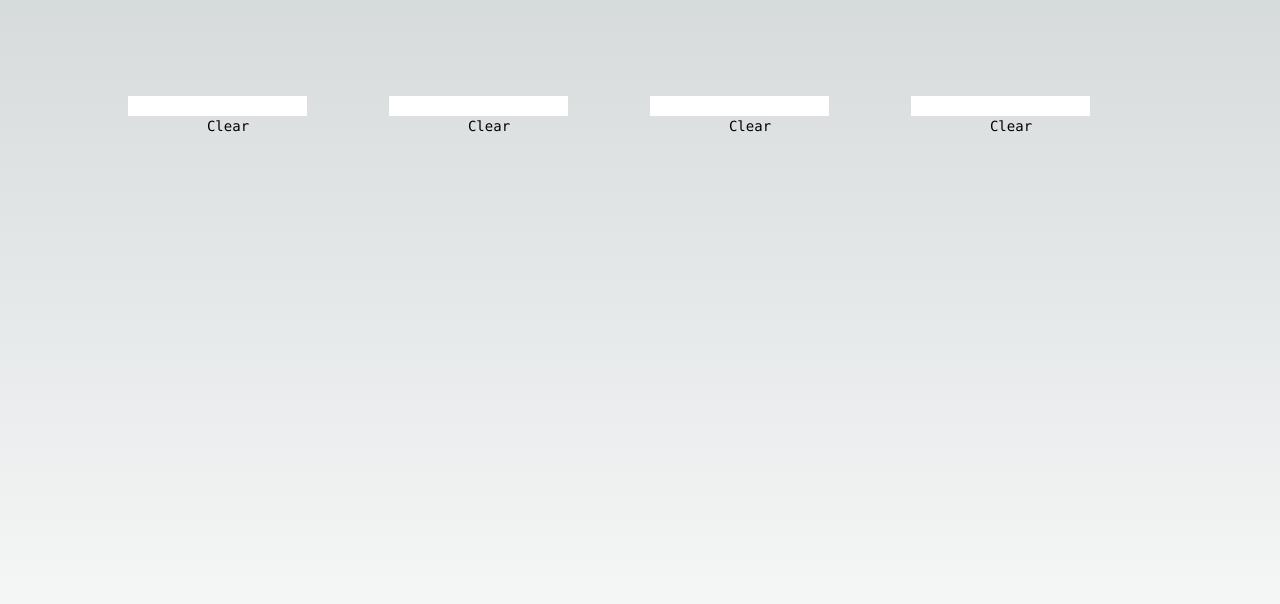
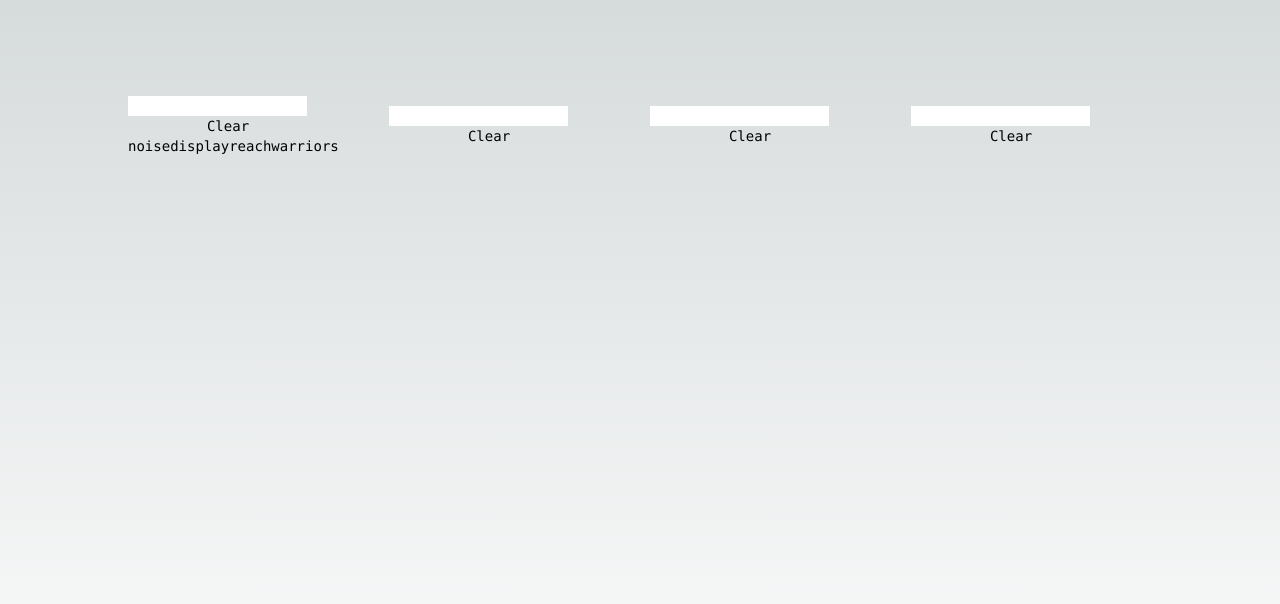
Before and after one commit to nezumi149/nextjs-boilerplate, a Next.js app: page / in a window 1280 px wide. Shown: the top 604 px of the page. Built offline with nearby package versions, Linux system fonts and the light colour scheme.

Commit message:
one leaf

```diff
--- a/app/page.tsx
+++ b/app/page.tsx
@@ -18,6 +18,7 @@ const Home = () => {
         <div style={{ display: "grid", gridTemplateColumns: "repeat(4, 1fr)", gridGap: 20 }} className="z-10 max-w-5xl w-full items-center justify-between font-mono text-sm lg:flex">
           <div>
             <Input text={textA} setText={setTextA} />
+            <Leaf words={wordSample.slice(0,4)} />
           </div>
           <div>
             <Input text={textB} setText={setTextB} />
```
